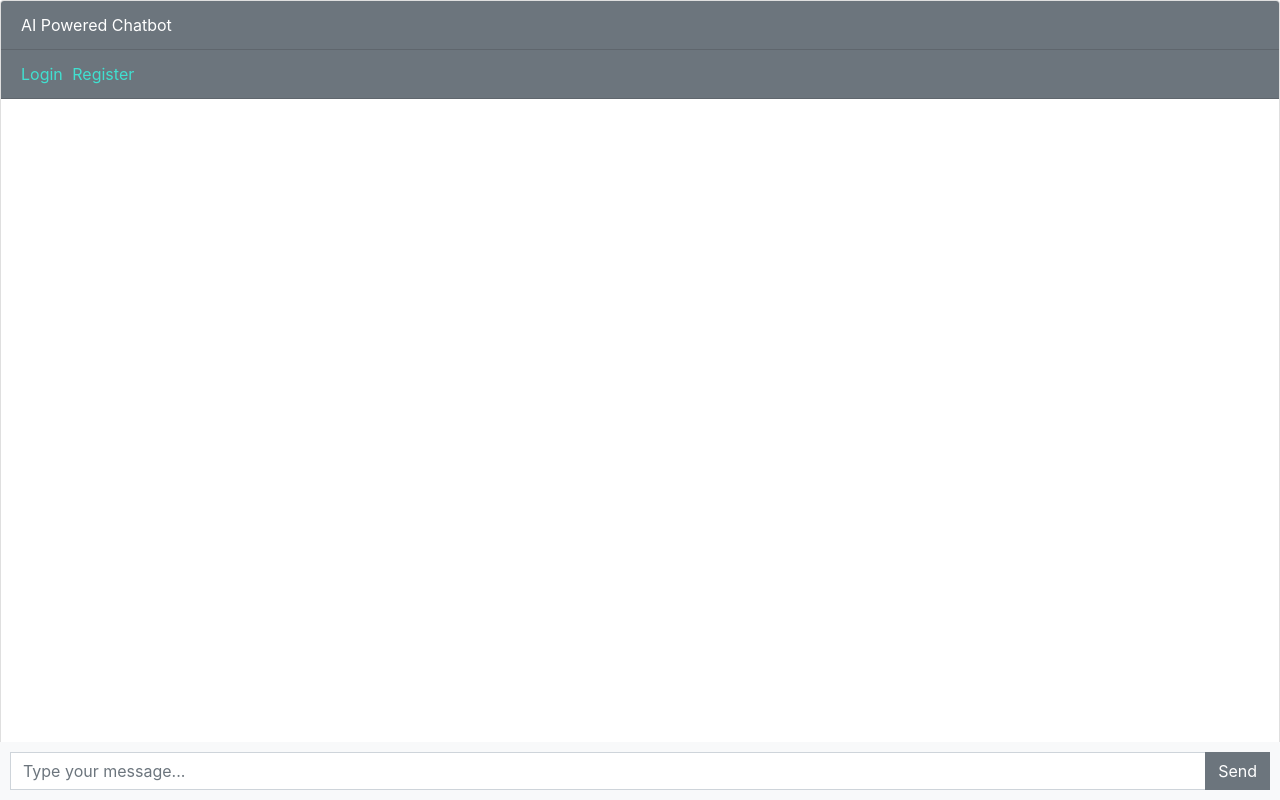
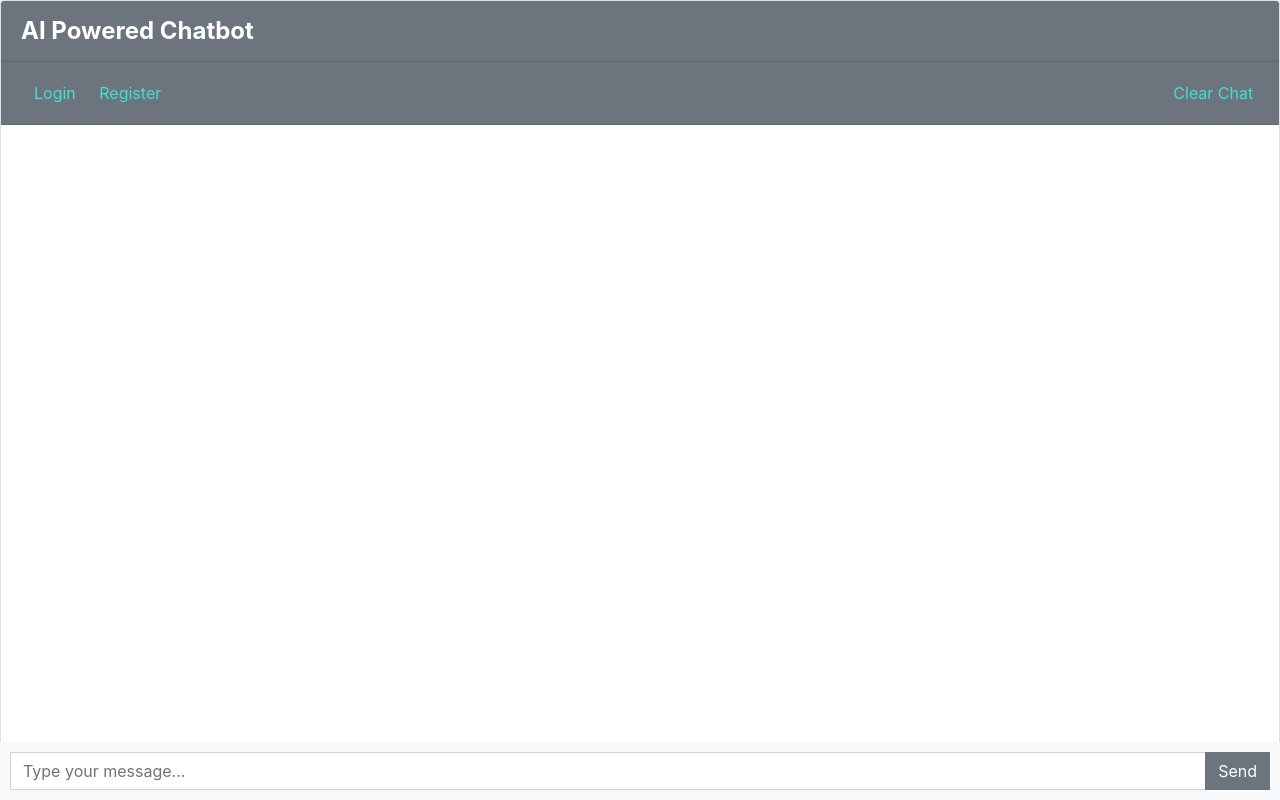
Before and after one commit to adnan760/AI_Chatbot, a Django app: page / in a window 1280 px wide. Run offline with Django 4.2, Linux system fonts and the light colour scheme; parts of the project's set-up code (start-up, migrations or seed data) failed here and were passed over; some libraries are stand-ins or nearby versions.

Commit message:
clearing chat functionality

```diff
--- a/chatbot/models.py
+++ b/chatbot/models.py
@@ -4,8 +4,8 @@ from django.contrib.auth.models import User
 # Create your models here.
 class Chat(models.Model):
     user = models.ForeignKey(User, on_delete=models.CASCADE)
-    message = models.TextField()
-    response = models.TextField()
+    message = models.TextField(null=True)
+    response = models.TextField(null=True)
     created_at = models.DateTimeField(auto_now_add=True)
 
     def __str__(self):
--- a/chatbot/urls.py
+++ b/chatbot/urls.py
@@ -6,4 +6,5 @@ urlpatterns = [
     path('login', views.login, name='login'),
     path('register', views.register, name='register'),
     path('logout', views.logout, name='logout'),
+    path('clear',views.clear_chat, name='clear')
 ]
--- a/chatbot/views.py
+++ b/chatbot/views.py
@@ -66,6 +66,16 @@ def login(request):
     else:
         return render(request, 'login.html')
 
+def clear_chat(request):
+    try:
+        us=Chat.objects.filter(user=request.user)
+        #us.update(message=None)
+        us.delete()
+
+        return redirect('chatbot')
+    except:
+        return redirect('chatbot')
+
 def register(request):
     if request.method == 'POST':
         username = request.POST['username']
--- a/templates/chatbot.html
+++ b/templates/chatbot.html
@@ -69,14 +69,17 @@
 {% block content %}
 <div class="chat-container">
     <div class="card flex-grow-1">
-        <div class="card-header bg-secondary text-white">AI Powered Chatbot</div>
+        <div class="card-header bg-secondary text-white" style="font-size: x-large;"><b>AI Powered Chatbot</b></div>
         {% if user.is_authenticated %}
-        <div class="card-header bg-secondary text-white"><b>Welcome, {{user.username}}</b> <a
-                style="color: turquoise; position:absolute; right: 20px;" href="logout">Logout</a></div>
+        <div class="card-header bg-secondary text-white" style="font-size: x-large;">Welcome, {{user.username}}
+            <a type="button" class="btn btn-secondary" style="color: turquoise; position:absolute; right: 1%;" href="logout">Logout</a>
+            <a type="button" href="/clear" class="btn btn-secondary" style="color: turquoise; position:absolute; right: 8%;">Clear Chat</a></div>
         {% else %}
-        <div class="card-header bg-secondary text-white"><a style="color: turquoise" href="login">Login</a> <a
-                style="color: turquoise; padding-left: 5px;" href="register">Register</a></div>
+        <div class="card-header bg-secondary text-white"><a type="button" style="color: turquoise" href="login" class="btn btn-secondary">Login</a>
+            <a type="button" style="color: turquoise; padding-left: 5px;" href="register" class="btn btn-secondary">Register</a>
+            <a type="button" href="/clear" class="btn btn-secondary" style="color: turquoise; position:absolute; right: 1%;">Clear Chat</a></div>
         {% endif %}
+
         <div class="card-body messages-box">
 
             <ul class="list-unstyled messages-list">
```
Also changed, not shown: chatbot/migrations/0002_alter_chat_message.py (added), chatbot/migrations/0003_alter_chat_response.py (added), db.sqlite3.
